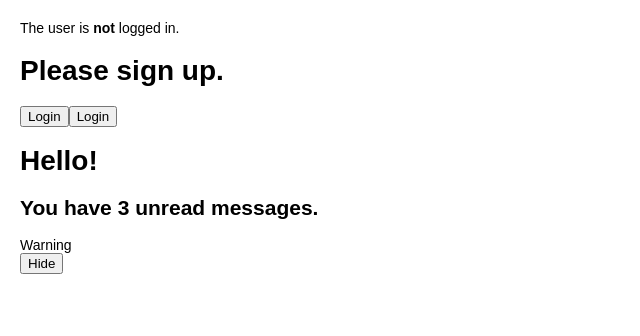
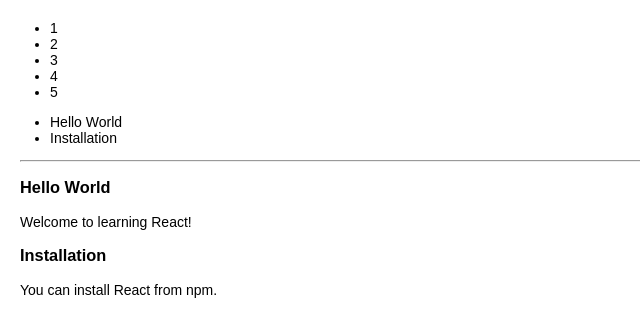
Before and after one commit to nnphi219/ReactPractice, a React (Create React App) app in the folder my-app/: page / in a window 1280 px wide. Shown: the top 336 px of the page, without its empty margins (0-640 px from the left). Built offline with nearby package versions, Linux system fonts and the light colour scheme.

Commit message:
Lists and Keys

```diff
--- /dev/null
+++ b/my-app/src/ListsAndKeys/ListsAndKeys.js
@@ -0,0 +1,65 @@
+import React, { Component } from 'react';
+
+function ListItem(props) {
+    return <li>{props.value}</li>;
+  }
+
+  function NumberList(props) {
+    const numbers = props.numbers;
+
+    return (
+      <ul>
+        {numbers.map((number) =>
+            <ListItem key={number.toString()} value={number} />
+        )}
+      </ul>
+    );
+  }
+
+  function Blog(props) {
+    const sidebar = (
+      <ul>
+        {props.posts.map((post) =>
+          <li key={post.id}>
+            {post.title}
+          </li>
+        )}
+      </ul>
+    );
+    const content = props.posts.map((post) =>
+      <div key={post.id}>
+        <h3>{post.title}</h3>
+        <p>{post.content}</p>
+      </div>
+    );
+    return (
+      <div>
+        {sidebar}
+        <hr />
+        {content}
+      </div>
+    );
+  }
+
+class ListsAndKeys extends Component {
+    render(){
+        const numbers = [1, 2, 3, 4, 5];
+        const listItems  = numbers.map((number) =>
+            <li>{number}</li>
+        );
+
+        const posts = [
+            {id: 1, title: 'Hello World', content: 'Welcome to learning React!'},
+            {id: 2, title: 'Installation', content: 'You can install React from npm.'}
+          ];
+
+        return (
+            <div>
+                <NumberList numbers={numbers}/>
+                <Blog posts={posts} />
+            </div>
+        );
+    }
+}
+
+export default ListsAndKeys;
--- a/my-app/src/index.js
+++ b/my-app/src/index.js
@@ -9,6 +9,7 @@
 import DemoComponent from './Components/DemoComponent';
 import Toggle from './HandlingEvents/Toggle';
 import ConditionalRendering from './ConditionalRendering/ConditionalRendering';
+import ListsAndKeys from './ListsAndKeys/ListsAndKeys';
 
 // ReactDOM.render(<App />, document.getElementById('root'));
 // ReactDOM.render(<TicTacToe />, document.getElementById('root'));
@@ -71,9 +72,17 @@
 
 // ================================ Conditional rendering
 
+// ReactDOM.render(
+//   // Try changing to isLoggedIn={true}:
+//   <ConditionalRendering isLoggedIn={false} />,
+//   document.getElementById('root')
+// );
+
+
+// ================================== Lists and Keys
+
 
 ReactDOM.render(
-  // Try changing to isLoggedIn={true}:
-  <ConditionalRendering isLoggedIn={false} />,
+  <ListsAndKeys />,
   document.getElementById('root')
 );
```
